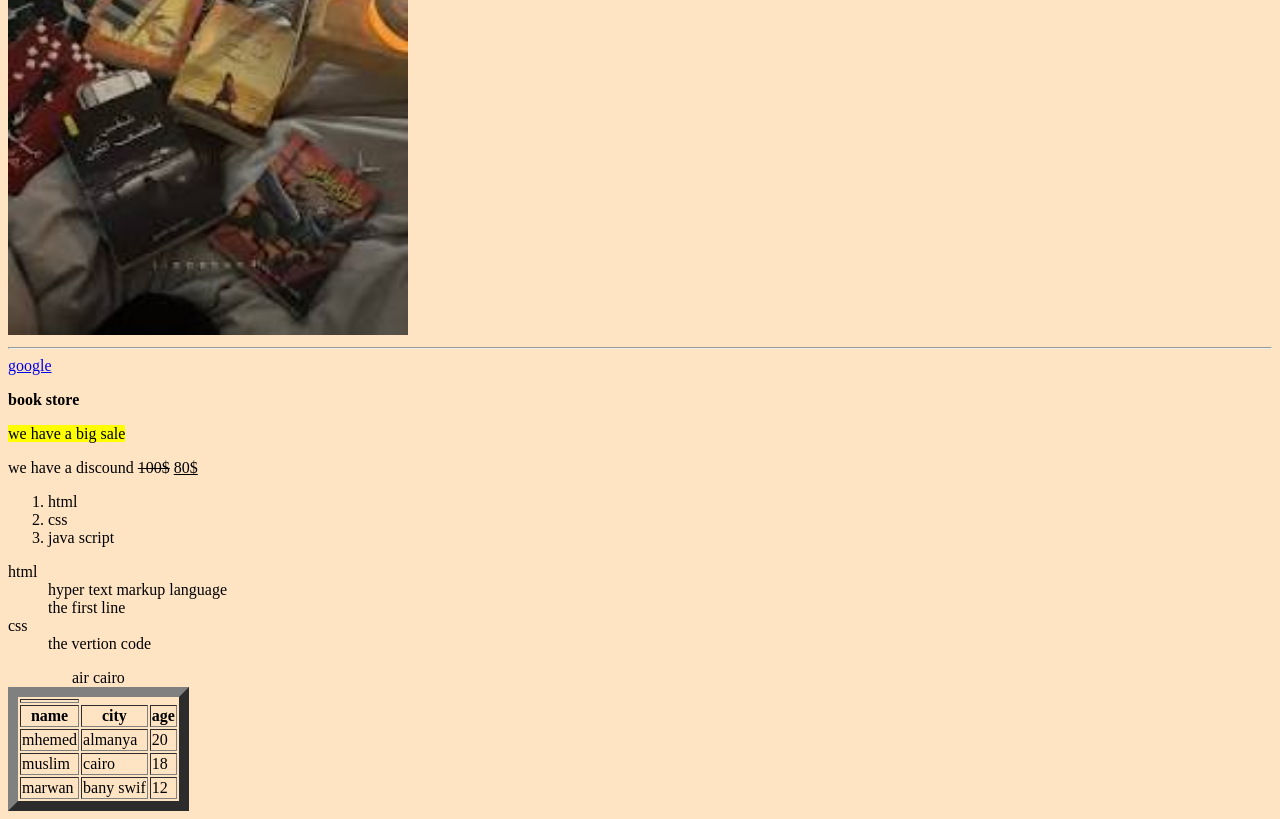
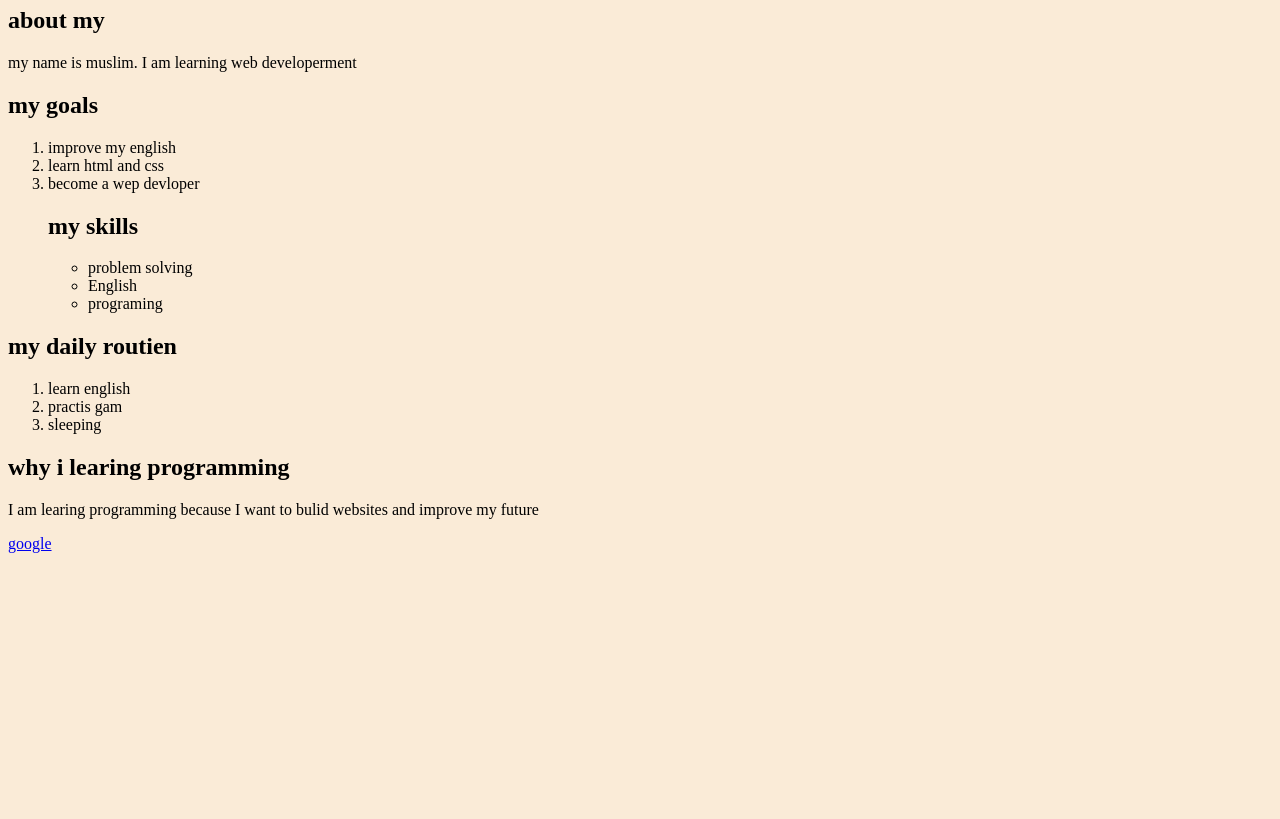
Before and after one commit to mslm70442-beep/my--first--project, a plain HTML site: page index.html in a window 1280 px wide. Shown: the part 73-892 px from the top of the page. After the commit the page ends 800 px from the top, so only its background shows below. Drawn offline with Linux system fonts and the light colour scheme.

Commit message:
update index.html

```diff
--- a/index.html
+++ b/index.html
@@ -3,60 +3,42 @@
   <head>
     <meta charset="UTF-8" />
     <meta name="viewport" content="width=device-width, initial-scale=1.0" />
-    <title>book store</title>
+    <title>my personal websit</title>
     <style>
       body {
-        background-color: bisque;
+        background-color: antiquewhite;
       }
     </style>
   </head>
   <body>
-    <img src="images.jpg" alt="muslim" width="400" height="400" />
-    <hr />
+    <h1>my personal websit</h1>
+    <h2>about my</h2>
+    <p>my name is muslim. I am learning web developerment</p>
+    <h2>my goals</h2>
+    <ol>
+      <li>improve my english</li>
+      <li>learn html and css</li>
+      <li>become a wep devloper</li>
+      <h2>my skills</h2>
+      <ul>
+        <li>problem solving</li>
+        <li>English</li>
+        <li>programing</li>
+      </ul>
+    </ol>
+    <h2>my daily routien</h2>
+    <ol>
+      <li>learn english</li>
+      <li>practis gam</li>
+      <li>sleeping</li>
+    </ol>
+    <h2>why i learing programming</h2>
+    <p>
+      I am learing programming because I want to bulid websites and improve my
+      future
+    </p>
     <a href="https://google.com" target="_blank" title="go to the google"
       >google</a
     >
-    <p><strong>book store</strong></p>
-    <p><mark>we have a big sale</mark></p>
-    <p>we have a discound <s>100$</s> <ins>80$</ins></p>
-    <ol>
-      <li>html</li>
-      <li>css</li>
-      <li>java script</li>
-    </ol>
-    <dl>
-      <dt>html</dt>
-      <dd>hyper text markup language</dd>
-      <dd>the first line</dd>
-      <dt>css</dt>
-      <dd>the vertion code</dd>
-    </dl>
-    <table border="10">
-      <caption>
-        air cairo
-      </caption>
-      <th>
-        <tr>
-          <th>name</th>
-          <th>city</th>
-          <th>age</th>
-        </tr>
-        <tr>
-          <td>mhemed</td>
-          <td>almanya</td>
-          <td>20</td>
-        </tr>
-        <tr>
-          <td>muslim</td>
-          <td>cairo</td>
-          <td>18</td>
-        </tr>
-        <tr>
-          <td>marwan</td>
-          <td>bany swif</td>
-          <td>12</td>
-        </tr>
-      </th>
-    </table>
   </body>
 </html>
```
